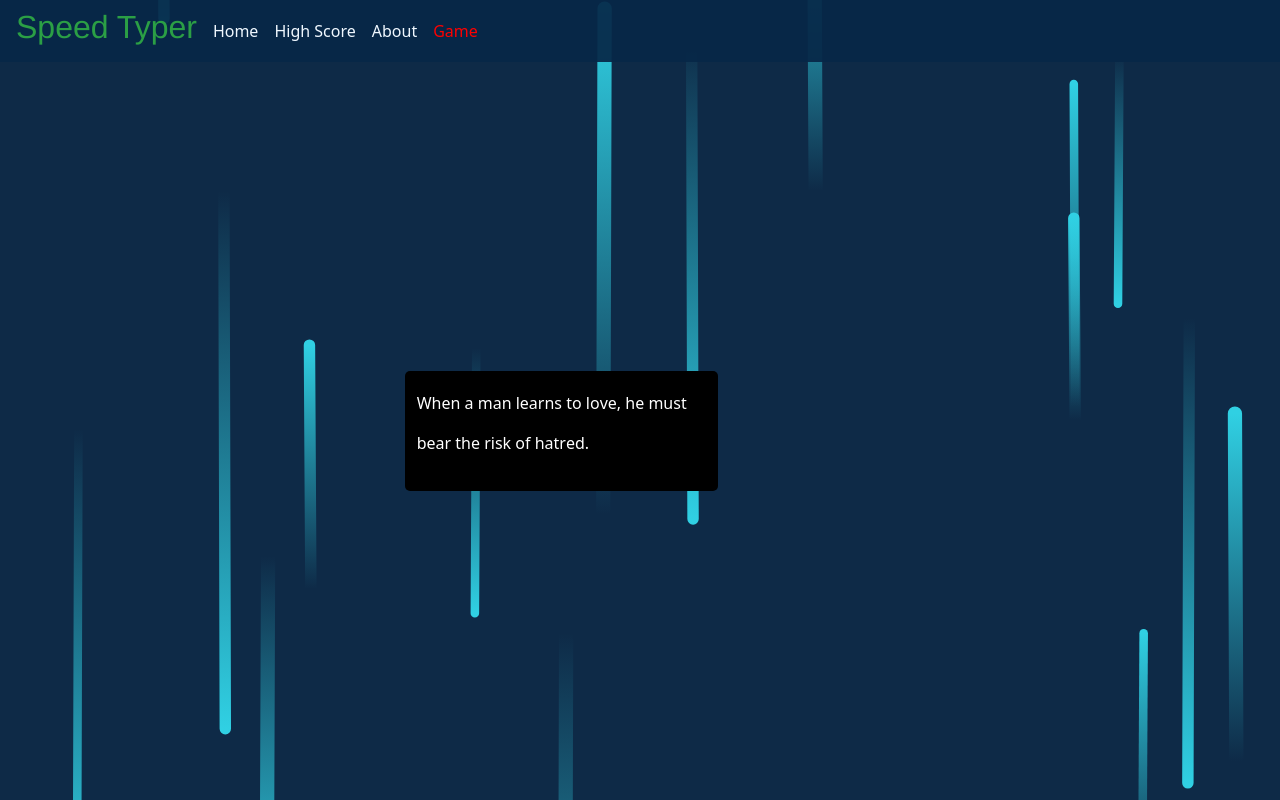
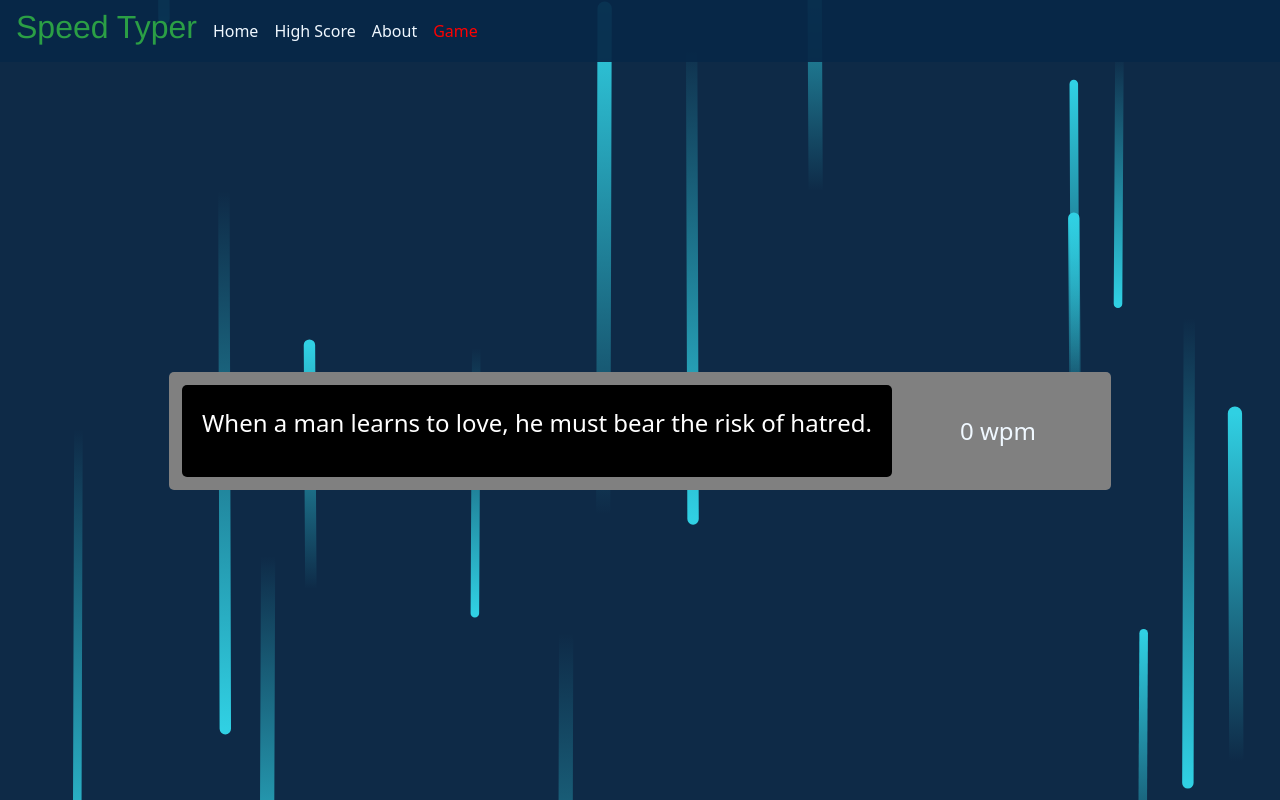
Before and after one commit to AnanthuTD/Typing_test, a Next.js app: page /game in a window 1280 px wide. Built offline with nearby package versions, Linux system fonts and the light colour scheme.

Commit message:
comment & color transition.

```diff
--- a/pages/game.jsx
+++ b/pages/game.jsx
@@ -3,40 +3,88 @@ import Text from "../public/text";
 import styles from "../styles/game.module.css";
 import { useState, useEffect } from "react";
 function game() {
+    // to store current passage.
+
     const [passage, setPassage] = useState("");
-    const [converted, setConverted] = useState();
-    let correctLetterCount = 0;
-    // total time in seconds
+
+    // to store a modified version of passage which is converted into jsx.
+
+    const [converted, setConverted] = useState([]);
+    /* if passage = "abc g"
+            converted[0] = <div>
+                            <p>a</p>
+                            <p>b</p>
+                            <p>c</p>
+                        </div>
+            converted[1] = <p>&nbsp;</p>
+            converted[2] = <div><p>g</p></div>
+    */
     const [totalTime, setTotalTime] = useState(0);
     const [wpm, setWpm] = useState(0);
 
     useEffect(() => {
-        let time = 0;
-        var index = Math.floor(Math.random() * Text.length);
+        let correctLetterCount = 0,
+            time = 0;
+
+        // selecting random passage
+
+        let index = Math.floor(Math.random() * Text.length);
         setPassage(Text[index]);
-        let str = [],
-            word = 0;
-        let temp = [];
+
+        // converting passage into jsx (<div><p>single letter</p></div>) format.
+
+        let convertedPassage = []; // array to store modified passage.
+
+        let temp = []; // to store each letter of a word, which is in a p tag.
+
+        let wordIndex = 0; // to track where to insert next word.
+
+        // iterating through each letter of the passage
+
         for (let index = 0; index < passage.length; index++) {
-            let element = passage[index];
-            if (element !== " ") {
+            let letter = passage[index];
+
+            // if letter is not a space insert it make a p tag with it
+
+            if (letter !== " ") {
                 temp[index] = (
                     <p key={`passage_${index}`} id={`passage_${index}`}>
-                        {element}
+                        {letter}
                     </p>
                 );
             } else {
-                str[word++] = <div key={`word_${word}`} className="d-flex">{temp}</div>;
-                str[word++] = (
+                // if space, insert all the p tag to a div and store it in convertedPassage.
+
+                convertedPassage[wordIndex++] = (
+                    <div key={`word_${wordIndex}`} className="d-flex">
+                        {temp}
+                    </div>
+                );
+
+                // add space after each word
+
+                convertedPassage[wordIndex++] = (
                     <p key={`passage_${index}`} id={`passage_${index}`}>
                         &nbsp;
                     </p>
                 );
+
+                // clearing contents of temp.
+
                 temp = [];
             }
         }
-        str[word] = <div key={`word_${word}`} className="d-flex">{temp}</div>;
-        setConverted(str);
+
+        // inserting last word into convertedPassage, since there is no space after the last word.
+
+        convertedPassage[wordIndex] = (
+            <div key={`word_${wordIndex}`} className="d-flex">
+                {temp}
+            </div>
+        );
+
+        setConverted(convertedPassage);
+
         let firstKeyDown = true;
         let count = 0;
         const keyDownHandler = (e) => {
@@ -46,15 +94,9 @@ function game() {
                 p_tag.style.color = "white";
                 return;
             }
-            /*  let char_code = e.key.charCodeAt(0)
-            if (
-                (char_code < 65 ||char_code > 90) &&
-                (char_code < 97 ||char_code > 122) &&
-                (char_code < 48 || char_code > 57)
-            ) {
-                return;
-            }
-            console.log(e.key.charCodeAt(0)); */
+
+            // skip these keys
+
             if (
                 e.key == "Shift" ||
                 e.key === "CapsLock" ||
@@ -64,19 +106,56 @@ function game() {
                 return;
             }
 
+            // on first keyDown start counting time in sec and calculate wpm(words per minute).
+
             if (firstKeyDown) {
-                setInterval(() => {
+                setInterval(
+                    /* this function will be called on each second */
+                    () => {
                         time = time + 1;
                         setTotalTime(time);
+
+                        // letters typed per second.
+
                         let letterPerSec = correctLetterCount / time;
+
+                        /* The "word" is an average of 5 characters.
+                           To calculate WPM, simply take the number of words typed in a minute
+                           with no typos and divide by five. For example, if you type 100 words
+                           in a minute including spaces, your typing speed would be 20 WPM.
+                           https://www.ratatype.com/typing-test/#:~:text=The%20most%20common,be%2020%20WPM.
+                        */
+
+                        //    5 letters == a word
+
                         let secPerWord = 5 / letterPerSec;
                         let wordPerMin = parseInt(60 / secPerWord);
+                        if (wordPerMin > 7) {
+                            let bgTransition = document.getElementById("main_game")
+                            bgTransition.style.backgroundColor = "yellow"
+                        }
+                        if (wordPerMin > 13) {
+                            let bgTransition = document.getElementById("main_game")
+                            bgTransition.style.backgroundColor = "green"
+                        }
+                        if (wordPerMin > 22) {
+                            let bgTransition = document.getElementById("main_game")
+                            bgTransition.style.backgroundColor = "orange"
+                        }
+                        if (wordPerMin > 30) {
+                            let bgTransition = document.getElementById("main_game")
+                            bgTransition.style.backgroundColor = "red"
+                        }
                         setWpm(wordPerMin);
-                }, 1000);
+                    },
+                    1000 // 1000 ms == 1 s.
+                );
             }
             firstKeyDown = false;
+
+            // color change on each correct and wrong letter.
+
             let char = e.key;
-
             if (passage[count] != char) {
                 let p_tag = document.getElementById(`passage_${count}`);
                 if (passage[count] == " ") {
@@ -92,8 +171,16 @@ function game() {
             count++;
         };
 
+        // focus on body by default(to start typing without clicking on the page).
+
         document.body.focus();
+
+        // calling keyDownHandler (named function) on keydown
+
         document.addEventListener("keydown", keyDownHandler);
+
+
+
         return () => {
             document.removeEventListener("keydown", keyDownHandler);
             setConverted(null);
@@ -103,15 +190,24 @@ function game() {
     return (
         <>
             <section className={styles.body}>
-                <section className={`${styles.main} row`}>
+                <section className={`${styles.main}`} id="main_game">
                     <div
                         className={[
-                            styles.outer_game,
-                            "col-8",
+                            styles.passage,
+
                             "text-wrap",
                         ].join(" ")}
                     >
                         {converted}
+                    </div>
+                    <div
+                        className={[
+                            styles.wpm,
+
+                            "text-wrap",
+                        ].join(" ")}
+                    >
+                        <span>{wpm} wpm</span>
                     </div>
                 </section>
             </section>
--- a/styles/game.module.css
+++ b/styles/game.module.css
@@ -1,22 +1,46 @@
-.body{
+.body {
     display: flex;
     justify-content: center;
     align-items: center;
     height: 100%;
 }
-.main{
+.main {
     margin-inline: 4rem;
+    display: flex;
+    justify-content: space-around;
+    background-color: grey;
+    padding: 10px;
+    border-radius: 5px;
+
+    -webkit-transition: background-color 3s ease-out;
+    -moz-transition: background-color 3s ease-out;
+    -o-transition: background-color 3s ease-out;
+    transition: background-color 3s ease-out;
 }
-.text{
+.main > * {
+    margin: 3px;
+}
+.text {
     color: white;
     font-size: x-large;
     margin: auto;
 }
-.outer_game{
+.passage {
     background-color: #000000;
     border-radius: 5px;
     padding: 20px;
     display: flex;
     flex-wrap: wrap;
     color: white;
+    font-size: x-large;
 }
+.wpm {
+    min-width: 200px;
+    /* background-color: aquamarine; */
+    border-radius: 5px;
+    display: flex;
+    align-items: center;
+    justify-content: center;
+    color: aliceblue;
+    font-size: x-large;
+}
```
Lines whose indentation alone changed are shown as unchanged.
